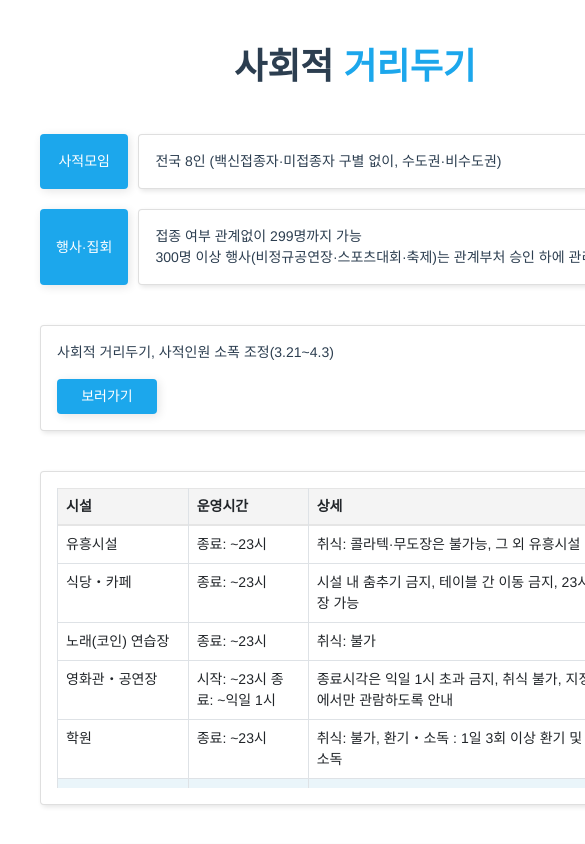
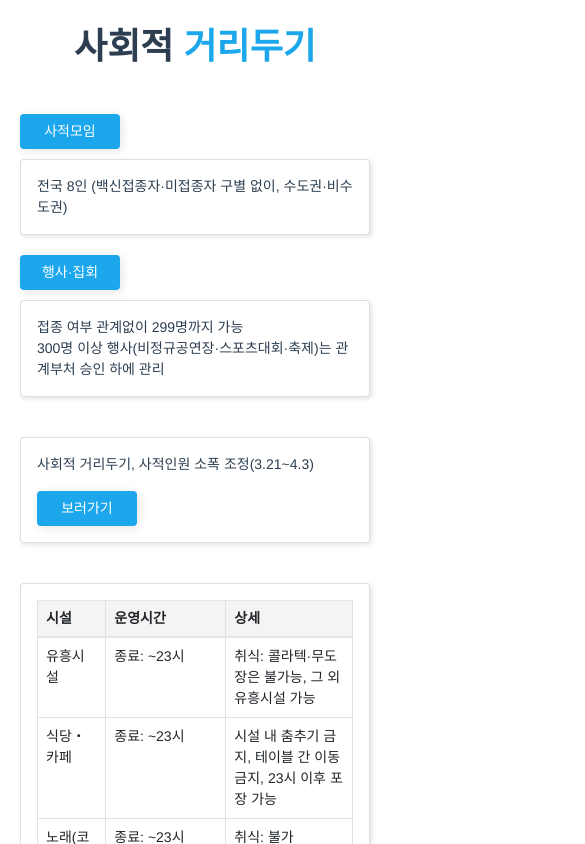
Before and after one commit to yujung7768903/social-distancing, a Vue app: page / in a window 390 px wide. Shown: the top 844 px of the page, 585 px wide, since content can reach past the window. Built offline with nearby package versions, Linux system fonts and the light colour scheme; a web font is replaced by a local one.

Commit message:
feat: Change layout for screens with a width of 670px or less

```diff
--- a/src/App.vue
+++ b/src/App.vue
@@ -211,4 +211,24 @@ export default {
   margin-top: 20px;
 }
 
+@media screen and (max-width : 670px) {
+  #app {
+    padding: 20px;
+  }
+  #app-content {
+    width: 100%;
+    min-width: 330px;
+    display: flex;
+    flex-direction: column;
+    justify-content: center;
+    align-items: center;
+    margin: auto;
+    gap: 40px;
+  }
+  .article.horizontal {
+    display: flex;
+    flex-direction: column;
+  }
+}
+
 </style>
--- a/src/components/feedback.vue
+++ b/src/components/feedback.vue
@@ -3,7 +3,7 @@
         <div class="black-bg"></div>
         <b-form ref="form" id="feedback-area" @submit.prevent="submitFeedback" @reset="resetFeedback">
             <span>이메일</span>
-            <b-form-input type="email" placeholder="이메일을 남겨주시면, 오류 수정이 완료되었을 때 알려드립니다."></b-form-input>
+            <b-form-input name="email" type="email" placeholder="이메일을 남겨주시면, 오류 수정이 완료되었을 때 알려드립니다."></b-form-input>
             <span>오류제보</span>
             <b-form-textarea name="feedback" vmodel="feedback" rows="5" placeholder="피드백은 언제나 환영합니다. 감사합니다:)">
             </b-form-textarea>
```
